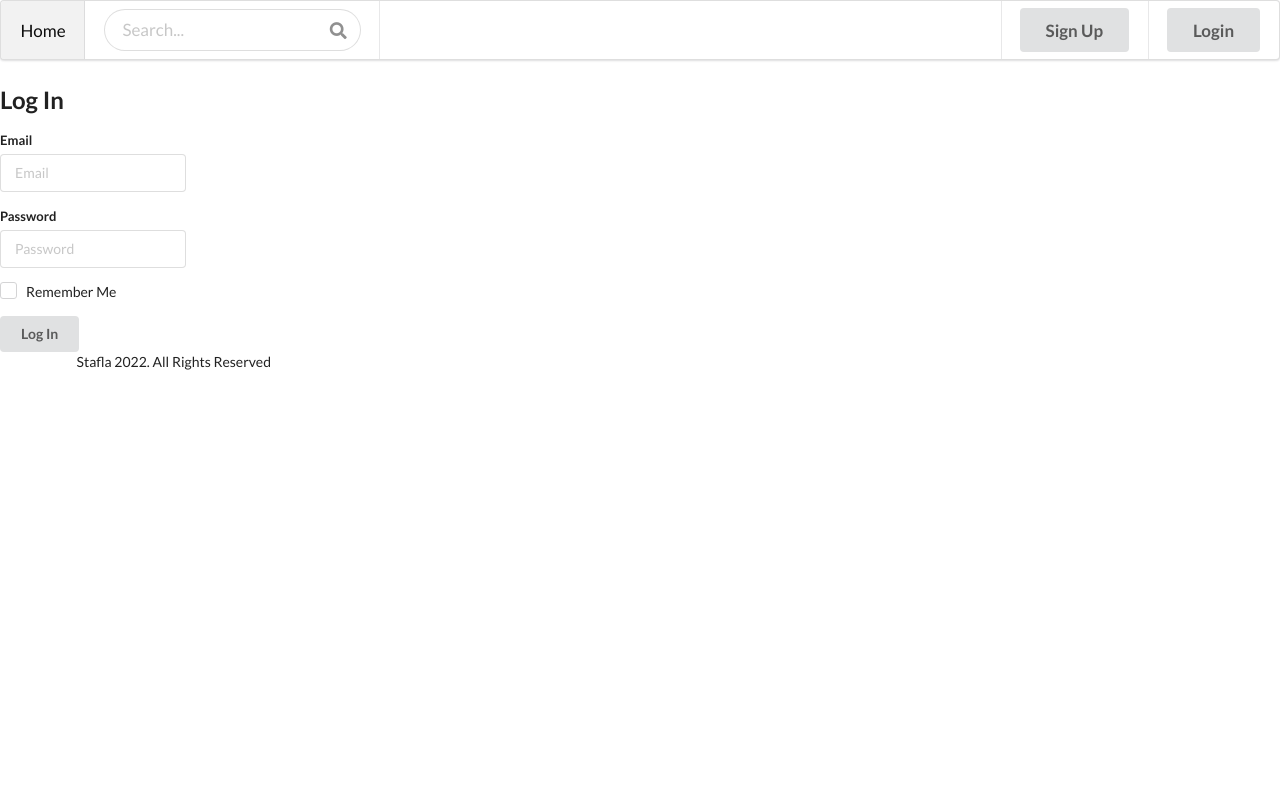
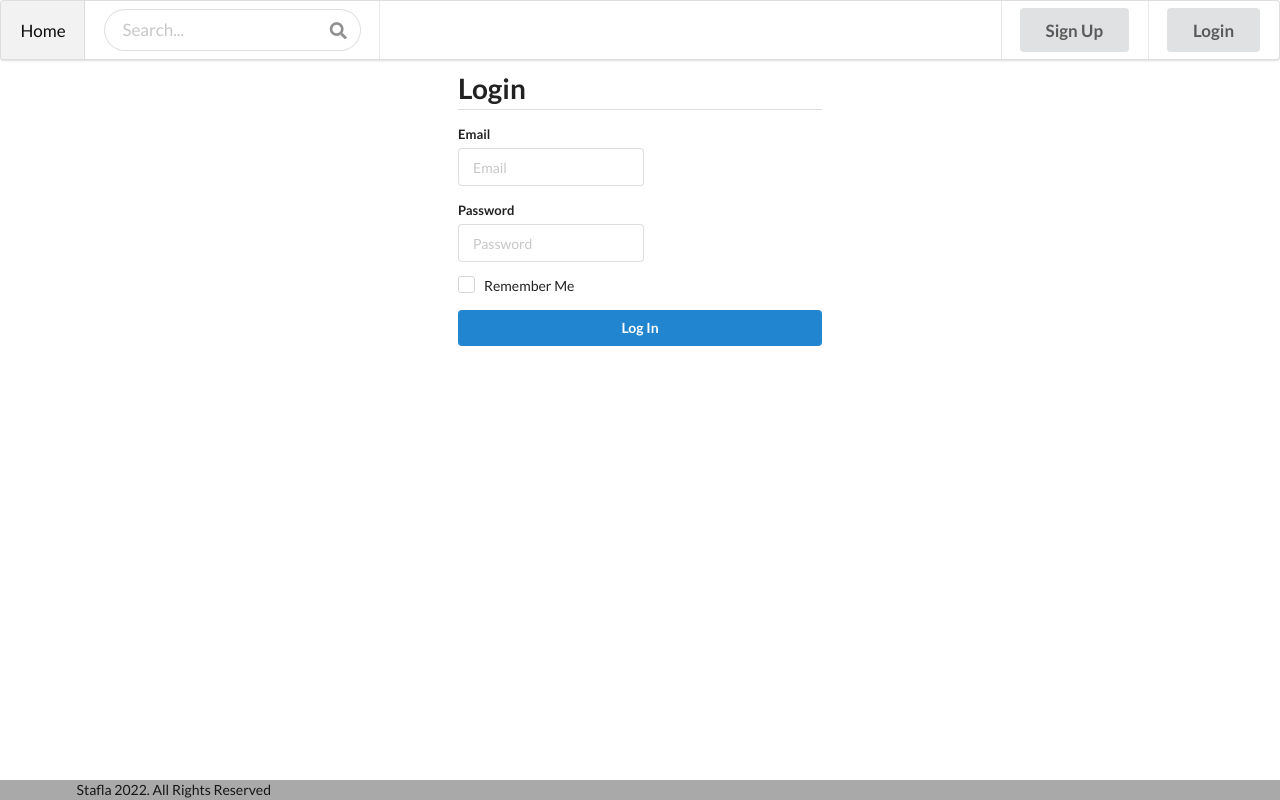
Before and after one commit to vefthroun4/Stafla, a Flask app: page /auth/login in a window 1280 px wide. Run offline with Flask 2, Linux system fonts and the light colour scheme; some libraries are stand-ins or nearby versions.

Commit message:
layout fixed

```diff
--- a/app/static/css/styles.css
+++ b/app/static/css/styles.css
@@ -1,9 +1,6 @@
 /* HEADER */
-.sticky {
-  position: fixed;
-  top: 0;
-  width: 100%;
-}
+
+
 
 .masthead .ui.menu .ui.button {
     margin-left: 0.5em;
@@ -18,7 +15,8 @@
     font-size: 1.7em;
     font-weight: normal;
   }
-  /* Vantar */
+
+  /* Responsive Vantar */
   @media only screen and (max-width: 700px) {
     .masthead.segment {
       min-height: 350px;
@@ -34,20 +32,16 @@
   }
 
 
-
-
-
-
 /* FOOTER */
 footer {
     bottom: 0;
+    margin-top: auto;
+    padding: auto;
+    background-color: darkgrey;
+    position: fixed;
     width: 100%;
-    height: 60px;
-    padding-top: 20px;
-    padding-bottom: 20px;
-    background-color: grey;
-    margin-top: 0;
-    margin-bottom: 0;
+
+
   }
   footer p {
     font-family: "Helvetica Neue", Helvetica, Arial, sans-serif;
--- a/app/templates/auth/login.html
+++ b/app/templates/auth/login.html
@@ -1,6 +1,10 @@
 {% extends "base.html" %}
 {% block content %}
-    <h2>Log In</h2>
+<div class="ui one column stackable centered page grid">
+    <div class="column seven wide">
+        <h1 class= "ui dividing header">
+            Login
+        </h1>
         <form class="ui form" action="" method="post" novalidate>
             {{ form.hidden_tag() }}
             <div class="field">
@@ -32,8 +36,11 @@
                     <p>{{ form.remember_me() }} {{ form.remember_me.label }}</p>
                 </div>
             </div>
-        {{form.submit(class="ui button")}}
+
+            {{form.submit(class="fluid ui primary button")}}
         </form>
+    </div>
+</div>
 
 
 
--- a/app/templates/base.html
+++ b/app/templates/base.html
@@ -5,6 +5,7 @@
     <meta http-equiv="X-UA-Compatible" content="IE=edge">
     <meta name="viewport" content="width=device-width, initial-scale=1.0">
     <title>{% block title %}{% endblock%}</title>
+    <link rel="stylesheet" type="text/css" href="{{url_for('static', filename='css/styles.css')}}">
     <link rel="stylesheet" type="text/css" href="{{url_for('static', filename='css/semantic.min.css')}}">
 </head>
 <body>
@@ -31,8 +32,7 @@
                 .closest('.message')
                 .transition('fade')
                 ;
-            })
-        ;
+            });
     </script>
 </body>
 
--- a/app/templates/header.html
+++ b/app/templates/header.html
@@ -1,5 +1,5 @@
 
-    <div class="ui huge menu">
+    <div class="ui huge menu" id="myHeader">
         <a href="{{url_for('home.index')}}" class="active item">
           Home
         </a>
@@ -31,7 +31,7 @@
           </div>
         {% endif %}
     </div>
-    <!--  <script>
+  <!-- <script>
       window.onscroll = function() {myFunction()};
       var header = document.getElementById("myHeader");
       var sticky = header.offsetTop;
@@ -42,4 +42,6 @@
           header.classList.remove("sticky");
         }
       }
-    </script> -->
+    </script>
+
+ -->
--- a/app/templates/index.html
+++ b/app/templates/index.html
@@ -22,7 +22,7 @@
               <a>Ahugavert</a>
             </h4>
             <!-- Divider -->
-            <h3 class="ui">Contact us</h3>
+            <h3 class="ui text container">Contact us</h3>
               <p>stafla@stafla.is</p>
             <a href="https://github.com/vefthroun4/Stafla">Github repository</a>
           </div>
```
Lines whose indentation alone changed are shown as unchanged.
